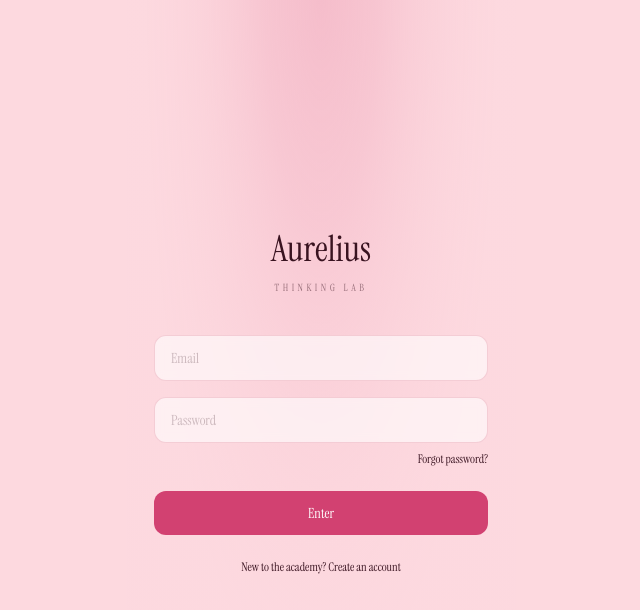
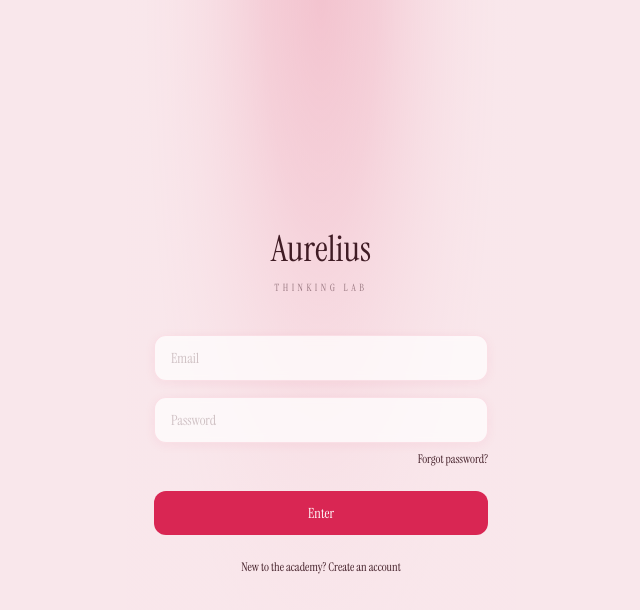
Before and after one commit to Poisedongithub/aurelius-thinking-lab, a React (Vite) app: page /auth in a window 1280 px wide. Shown: the top 610 px of the page, without its empty margins (319-959 px from the left). Built offline with nearby package versions, Linux system fonts and the light colour scheme; the HTML template or start-up script is replaced by a standard one.

Commit message:
feat: redesign Cherry Blossom theme - beautiful 5-color palette (deep pink, medium pink, coral, blush, powder blue), gradient hero, sakura utility classes, accent bars, card colors, gradient text

```diff
--- a/src/hooks/useTheme.tsx
+++ b/src/hooks/useTheme.tsx
@@ -14,7 +14,7 @@ export const themes: ThemeOption[] = [
     id: "cherry-blossom",
     name: "Cherry Blossom",
     description: "Pink & powder blue",
-    preview: { bg: "#FBCDD6", accent: "#D63B6F", text: "#E85A82" },
+    preview: { bg: "#F8C8D4", accent: "#D6275A", text: "#E8527A" },
   },
   {
     id: "original",
@@ -39,11 +39,11 @@ interface ThemeContextType {
 const ThemeContext = createContext<ThemeContextType>({
   theme: "cherry-blossom",
   setTheme: () => {},
-  glowColor: "hsl(340 62% 54%)",
+  glowColor: "hsl(345 70% 50%)",
 });
 
 const glowColors: Record<ThemeId, string> = {
-  "cherry-blossom": "hsl(340 62% 54%)",
+  "cherry-blossom": "hsl(345 70% 50%)",
   "original": "hsl(0 0% 30%)",
   "ocean": "hsl(191 94% 38%)",
 };
--- a/src/index.css
+++ b/src/index.css
@@ -12,45 +12,58 @@
 @tailwind utilities;
 
 @layer base {
-  /* ===== CHERRY BLOSSOM — Soft pink & powder blue, light theme ===== */
+  /* ===== CHERRY BLOSSOM — 5-color palette: deep pink, medium pink, coral, blush, powder blue ===== */
+  /* Palette: #D6275A · #E8527A · #F4A0B0 · #F8C8D4 · #C5D1E0 */
   :root,
   [data-theme="cherry-blossom"] {
-    --background: 349 88% 92%;
-    --foreground: 340 50% 15%;
-    --card: 0 0% 100%;
-    --card-foreground: 340 50% 15%;
-    --popover: 0 0% 99%;
-    --popover-foreground: 340 50% 15%;
-    --primary: 340 62% 54%;
+    /* Background: very light blush — soft, warm, inviting */
+    --background: 345 60% 94%;
+    /* Foreground: deep pink-tinted dark for readability */
+    --foreground: 345 40% 18%;
+    /* Card: white with barely-there pink warmth */
+    --card: 345 30% 98%;
+    --card-foreground: 345 40% 18%;
+    --popover: 345 30% 98%;
+    --popover-foreground: 345 40% 18%;
+    /* Primary: deep pink (#D6275A) — bold, commanding */
+    --primary: 345 70% 50%;
     --primary-foreground: 0 0% 100%;
-    --secondary: 348 80% 86%;
-    --secondary-foreground: 340 50% 20%;
-    --muted: 349 60% 90%;
-    --muted-foreground: 340 30% 40%;
-    --accent: 343 75% 63%;
-    --accent-foreground: 0 0% 100%;
+    /* Secondary: medium pink (#E8527A) — vibrant accent */
+    --secondary: 348 76% 62%;
+    --secondary-foreground: 0 0% 100%;
+    /* Muted: powder blue (#C5D1E0) — cool contrast */
+    --muted: 215 30% 83%;
+    --muted-foreground: 345 25% 40%;
+    /* Accent: soft coral pink (#F4A0B0) — warm highlights */
+    --accent: 350 80% 79%;
+    --accent-foreground: 345 70% 25%;
     --destructive: 0 72% 50%;
     --destructive-foreground: 0 85% 97%;
-    --border: 348 60% 82%;
-    --input: 348 60% 85%;
-    --ring: 340 62% 54%;
+    /* Border: light blush (#F8C8D4) */
+    --border: 345 55% 85%;
+    /* Input: light blush field */
+    --input: 345 50% 90%;
+    /* Ring: deep pink */
+    --ring: 345 70% 50%;
     --radius: 0.5rem;
-    --sidebar-background: 218 34% 90%;
-    --sidebar-foreground: 340 50% 15%;
-    --sidebar-primary: 340 62% 54%;
+    --sidebar-background: 215 30% 90%;
+    --sidebar-foreground: 345 40% 18%;
+    --sidebar-primary: 345 70% 50%;
     --sidebar-primary-foreground: 0 0% 100%;
-    --sidebar-accent: 348 80% 86%;
-    --sidebar-accent-foreground: 340 50% 20%;
-    --sidebar-border: 348 60% 82%;
-    --sidebar-ring: 340 62% 54%;
-    --chart-1: 340 62% 54%;
-    --chart-2: 343 75% 63%;
-    --chart-3: 348 80% 79%;
-    --chart-4: 349 88% 89%;
-    --chart-5: 218 34% 83%;
-    --sidebar: 218 34% 90%;
-    --theme-glow: 340 62% 54%;
-    --theme-glow-light: 343 75% 63%;
+    --sidebar-accent: 350 80% 79%;
+    --sidebar-accent-foreground: 345 40% 18%;
+    --sidebar-border: 345 55% 85%;
+    --sidebar-ring: 345 70% 50%;
+    /* Charts use all 5 palette colors */
+    --chart-1: 345 70% 50%;
+    --chart-2: 348 76% 62%;
+    --chart-3: 350 80% 79%;
+    --chart-4: 345 72% 88%;
+    --chart-5: 215 30% 83%;
+    --sidebar: 215 30% 90%;
+    /* Glow: deep pink */
+    --theme-glow: 345 70% 50%;
+    --theme-glow-light: 348 76% 62%;
     --font-sans: 'DM Sans', ui-sans-serif, system-ui, -apple-system, BlinkMacSystemFont, 'Segoe UI', Roboto, 'Helvetica Neue', Arial, 'Noto Sans', sans-serif;
     --font-serif: 'Crimson Pro', ui-serif, Georgia, Cambria, 'Times New Roman', Times, serif;
     --font-mono: 'SF Mono', ui-monospace, SFMono-Regular, Menlo, Monaco, Consolas, 'Liberation Mono', 'Courier New', monospace;
@@ -191,6 +204,84 @@
     @apply w-full max-w-[390px] mx-auto min-h-screen relative;
   }
 
+  /* ===== CHERRY BLOSSOM THEME — Soft petal aesthetic ===== */
+  [data-theme="cherry-blossom"] .glass-card {
+    @apply backdrop-blur-sm;
+    background: rgba(255, 255, 255, 0.7);
+    border: 1px solid rgba(248, 200, 212, 0.5);
+    box-shadow: 0 2px 12px rgba(214, 39, 90, 0.06);
+  }
+
+  [data-theme="cherry-blossom"] .glass-card:hover {
+    background: rgba(255, 255, 255, 0.85);
+    border-color: rgba(232, 82, 122, 0.4);
+    box-shadow: 0 4px 16px rgba(214, 39, 90, 0.1);
+  }
+
+  /* Cherry blossom petal drift overlay */
+  [data-theme="cherry-blossom"] .sakura-drift::before {
+    content: "";
+    position: absolute;
+    top: 0;
+    left: -100%;
+    right: -100%;
+    bottom: 0;
+    background: linear-gradient(
+      120deg,
+      transparent 20%,
+      hsla(345, 70%, 50%, 0.03) 35%,
+      hsla(350, 80%, 79%, 0.06) 50%,
+      hsla(215, 30%, 83%, 0.04) 65%,
+      transparent 80%
+    );
+    animation: petal-drift 10s ease-in-out infinite;
+    pointer-events: none;
+    z-index: 1;
+  }
+
+  @keyframes petal-drift {
+    0%, 100% { transform: translateX(-25%); }
+    50% { transform: translateX(25%); }
+  }
+
+  /* Cherry blossom gradient text — deep pink to medium pink */
+  .sakura-gradient-text {
+    background: linear-gradient(135deg, #D6275A 0%, #E8527A 50%, #F4A0B0 100%);
+    -webkit-background-clip: text;
+    -webkit-text-fill-color: transparent;
+    background-clip: text;
+  }
+
+  /* Cherry blossom accent bar — all 5 colors */
+  .sakura-accent-bar {
+    background: linear-gradient(90deg, #D6275A, #E8527A, #F4A0B0, #F8C8D4, #C5D1E0);
+  }
+
+  /* Cherry blossom section divider — pink to powder blue */
+  .sakura-divider {
+    height: 2px;
+    background: linear-gradient(90deg, transparent, #D6275A60, #E8527A60, #F4A0B060, #C5D1E060, transparent);
+  }
+
+  /* Powder blue chip — for tags, badges, labels */
+  .sakura-blue-chip {
+    background: #C5D1E0;
+    color: #D6275A;
+    border: 1px solid rgba(214, 39, 90, 0.15);
+  }
+
+  /* Blush chip — warm pink tag */
+  .sakura-blush-chip {
+    background: #F8C8D4;
+    color: #D6275A;
+    border: 1px solid rgba(214, 39, 90, 0.15);
+  }
+
+  /* Coral highlight bar */
+  .sakura-coral-bar {
+    background: linear-gradient(90deg, #F4A0B0, #F8C8D4);
+  }
+
   /* ===== STOIC THEME — Film grain overlay ===== */
   [data-theme="original"] .stoic-grain::before {
     content: "";
```
Also changed, not shown: src/pages/HomeScreen.tsx (+126 -24 lines), 1 other file (tests, documents, lock files or other folders).
